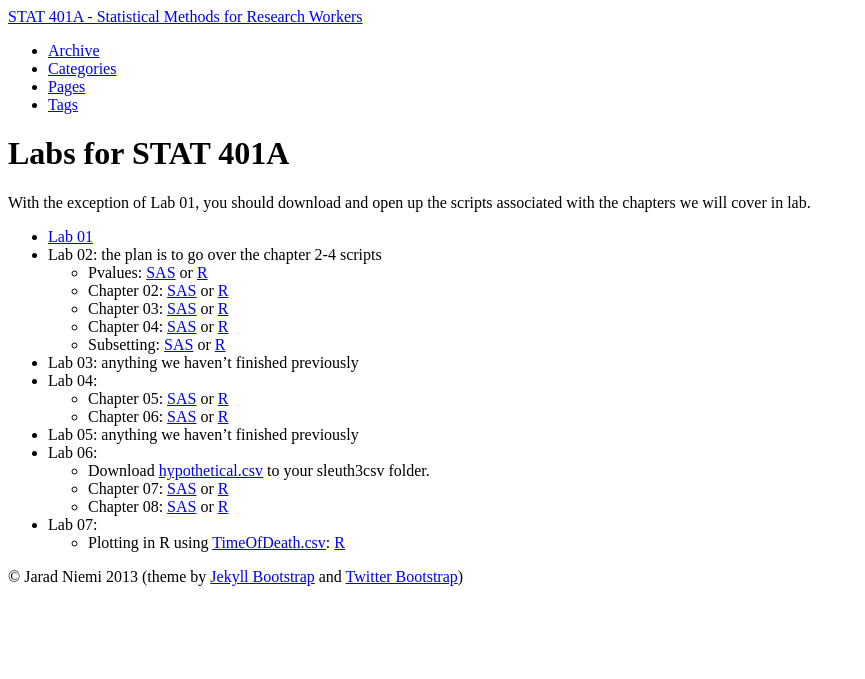
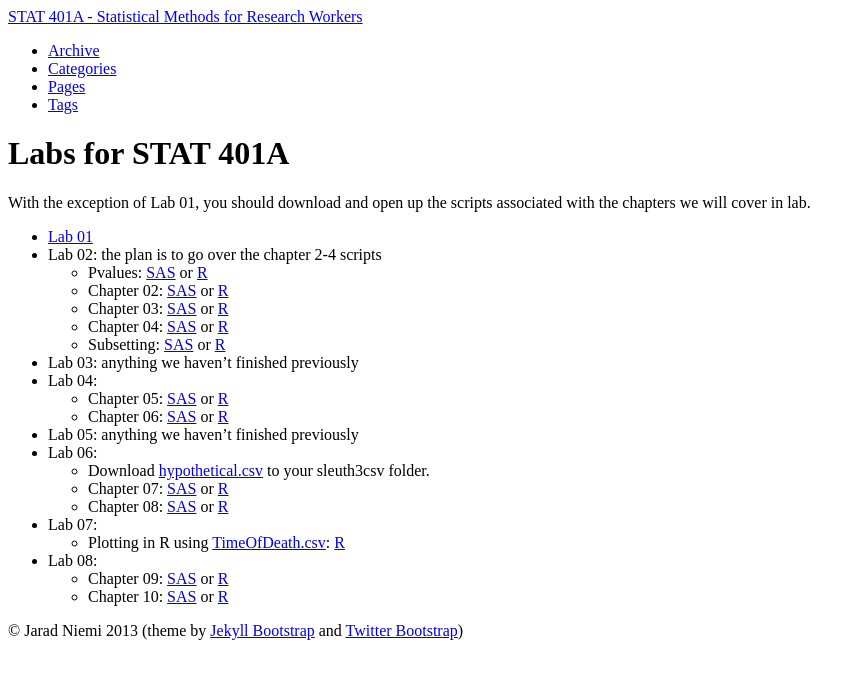
Before and after one commit to jarad/stat401A, a Jekyll site: the page built from lab/index.md, in a window 1280 px wide. Shown: the top 679 px of the page, without its empty margins (0-865 px from the left). Built offline with Jekyll 4.4.1, drawn with Linux system fonts in a browser that asks for light colours.

Commit message:
add R versions

```diff
--- a/lab/index.md
+++ b/lab/index.md
@@ -25,3 +25,6 @@ With the exception of Lab 01, you should download and open up the scripts associ
   - Chapter 08: [SAS]({{BASE_PATH}}/lab/ch08.sas) or [R]({{BASE_PATH}}/lab/ch08.R)
 - Lab 07:
   - Plotting in R using [TimeOfDeath.csv]({{BASE_PATH}}/lab/TimeOfDeath.csv): [R]({{BASE_PATH}}/lab/plotting.R)
+- Lab 08:
+  - Chapter 09: [SAS]({{BASE_PATH}}/lab/ch09.sas) or [R]({{BASE_PATH}}/lab/ch09.R)
+  - Chapter 10: [SAS]({{BASE_PATH}}/lab/ch10.sas) or [R]({{BASE_PATH}}/lab/ch10.R)
```
Also changed, not shown: 1 other file.
